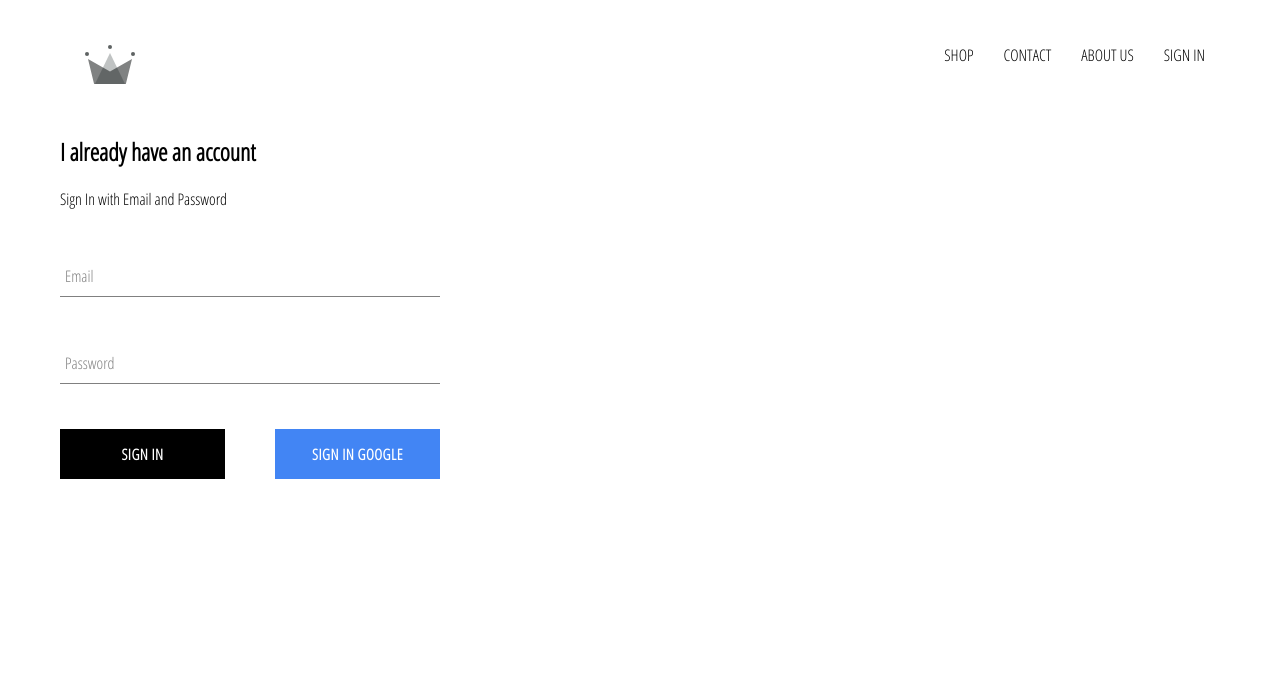
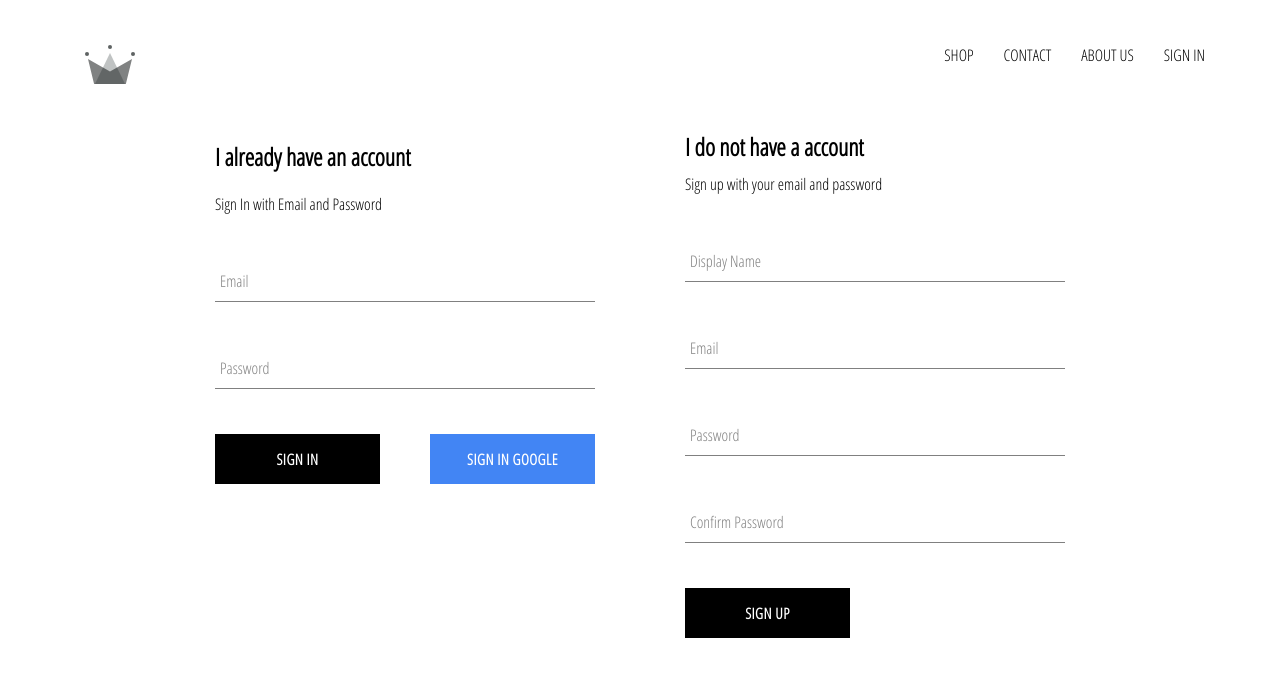
Before and after one commit to Omkar2310/smart, a React (Create React App) app: page /signin in a window 1280 px wide. Shown: the top 676 px of the page. Built offline with nearby package versions, Linux system fonts and the light colour scheme; no server answers.

Commit message:
implemented firebase utils,included so=toring of users on the firestore and adding Email and Password Sign in

```diff
--- a/src/App.js
+++ b/src/App.js
@@ -4,7 +4,7 @@ import HomePage from './pages/homepage/homepage.component';
 import ShopPage from './pages/shop/shop.components';
 import Header from './components/header/header.components';
 import SignInAndSignUp from './pages/sign-and-signout/signin-signout.components'
-import {auth} from './firebase/firebase.utils';
+import {auth,createUserProfileDocument} from './firebase/firebase.utils';
 import './App.css';
 
 
@@ -20,9 +20,23 @@ class App extends React.Component {
   unsuscribeFromAuth = null
 
   componentDidMount(){
-    this.unsuscribeFromAuth = auth.onAuthStateChanged( user => {
-      this.setState({currentUser : user });
-      console.log(user);
+    this.unsuscribeFromAuth = auth.onAuthStateChanged( async userAuth => {
+      if (userAuth) {
+        const userRef = await createUserProfileDocument(userAuth);
+
+        userRef.onSnapshot(snapShot => {
+          this.setState({
+            currentUser: {
+              id: snapShot.id,
+              ...snapShot.data()
+            }
+          });
+
+          console.log(this.state);
+        });
+      }
+
+      this.setState({ currentUser: userAuth });
     } );
   }
 
--- /dev/null
+++ b/src/components/sign-up/sign-up.components.jsx
@@ -0,0 +1,103 @@
+import React from 'react';
+
+import FormInput from '../form-input/form-input.components';
+import CustomButton from '../custom-button/custom-button.components';
+
+import { auth, createUserProfileDocument } from '../../firebase/firebase.utils';
+
+import './sign-up.styles.scss';
+
+class SignUp extends React.Component {
+  constructor() {
+    super();
+
+    this.state = {
+      displayName: '',
+      email: '',
+      password: '',
+      confirmPassword: ''
+    };
+  }
+
+  handleSubmit = async event => {
+    event.preventDefault();
+
+    const { displayName, email, password, confirmPassword } = this.state;
+
+    if (password !== confirmPassword) {
+      alert("passwords don't match");
+      return;
+    }
+
+    try {
+      const { user } = await auth.createUserWithEmailAndPassword(
+        email,
+        password
+      );
+
+      await createUserProfileDocument(user, { displayName });
+
+      this.setState({
+        displayName: '',
+        email: '',
+        password: '',
+        confirmPassword: ''
+      });
+    } catch (error) {
+      console.error(error);
+    }
+  };
+
+  handleChange = event => {
+    const { name, value } = event.target;
+
+    this.setState({ [name]: value });
+  };
+
+  render() {
+    const { displayName, email, password, confirmPassword } = this.state;
+    return (
+      <div className='sign-up'>
+        <h2 className='title'>I do not have a account</h2>
+        <span>Sign up with your email and password</span>
+        <form className='sign-up-form' onSubmit={this.handleSubmit}>
+          <FormInput
+            type='text'
+            name='displayName'
+            value={displayName}
+            onChange={this.handleChange}
+            label='Display Name'
+            required
+          />
+          <FormInput
+            type='email'
+            name='email'
+            value={email}
+            onChange={this.handleChange}
+            label='Email'
+            required
+          />
+          <FormInput
+            type='password'
+            name='password'
+            value={password}
+            onChange={this.handleChange}
+            label='Password'
+            required
+          />
+          <FormInput
+            type='password'
+            name='confirmPassword'
+            value={confirmPassword}
+            onChange={this.handleChange}
+            label='Confirm Password'
+            required
+          />
+          <CustomButton type='submit'>SIGN UP</CustomButton>
+        </form>
+      </div>
+    );
+  }
+}
+
+export default SignUp;
--- /dev/null
+++ b/src/components/sign-up/sign-up.styles.scss
@@ -0,0 +1,9 @@
+.sign-up {
+    display: flex;
+    flex-direction: column;
+    width: 380px;
+
+    .title {
+      margin: 10px 0;
+    }
+  }
--- a/src/firebase/firebase.utils.js
+++ b/src/firebase/firebase.utils.js
@@ -17,6 +17,31 @@ const config = {
   export const auth = firebase.auth();
   export const firestore = firebase.firestore();
 
+  export const createUserProfileDocument = async (userAuth, additionalData) => {
+    if (!userAuth) return;
+
+    const userRef = firestore.doc(`users/${userAuth.uid}`);
+
+    const snapShot = await userRef.get();
+
+    if (!snapShot.exists) {
+      const { displayName, email } = userAuth;
+      const createdAt = new Date();
+      try {
+        await userRef.set({
+          displayName,
+          email,
+          createdAt,
+          ...additionalData
+        });
+      } catch (error) {
+        console.log('error creating user', error.message);
+      }
+    }
+
+    return userRef;
+  };
+
   const  provider = new firebase.auth.GoogleAuthProvider();
   provider.setCustomParameters({'prompt': 'select_account' });
   export const signInWithGoogle = () => auth.signInWithPopup(provider);
--- a/src/pages/sign-and-signout/signin-signout.components.jsx
+++ b/src/pages/sign-and-signout/signin-signout.components.jsx
@@ -1,6 +1,8 @@
 import React from 'react'
 
 import SignIn from '../../components/sign-in/sign-in.components';
+import SignUp from '../../components/sign-up/sign-up.components';
+
 
 import './signin-signout.styles.scss';
 
@@ -8,6 +10,7 @@ import './signin-signout.styles.scss';
 const SignInAndSignUpPage = () => (
     <div className='sign-in-and-sign-up'>
         <SignIn/>
+        <SignUp/>
     </div>
 )
 
--- a/src/pages/sign-and-signout/signin-signout.styles.scss
+++ b/src/pages/sign-and-signout/signin-signout.styles.scss
@@ -0,0 +1,6 @@
+.sign-in-and-sign-up {
+    width: 850px;
+    display: flex;
+    justify-content: space-between;
+    margin: 30px auto;
+  }
```
Also changed, not shown: 1 other file (tests, documents, lock files or other folders).
